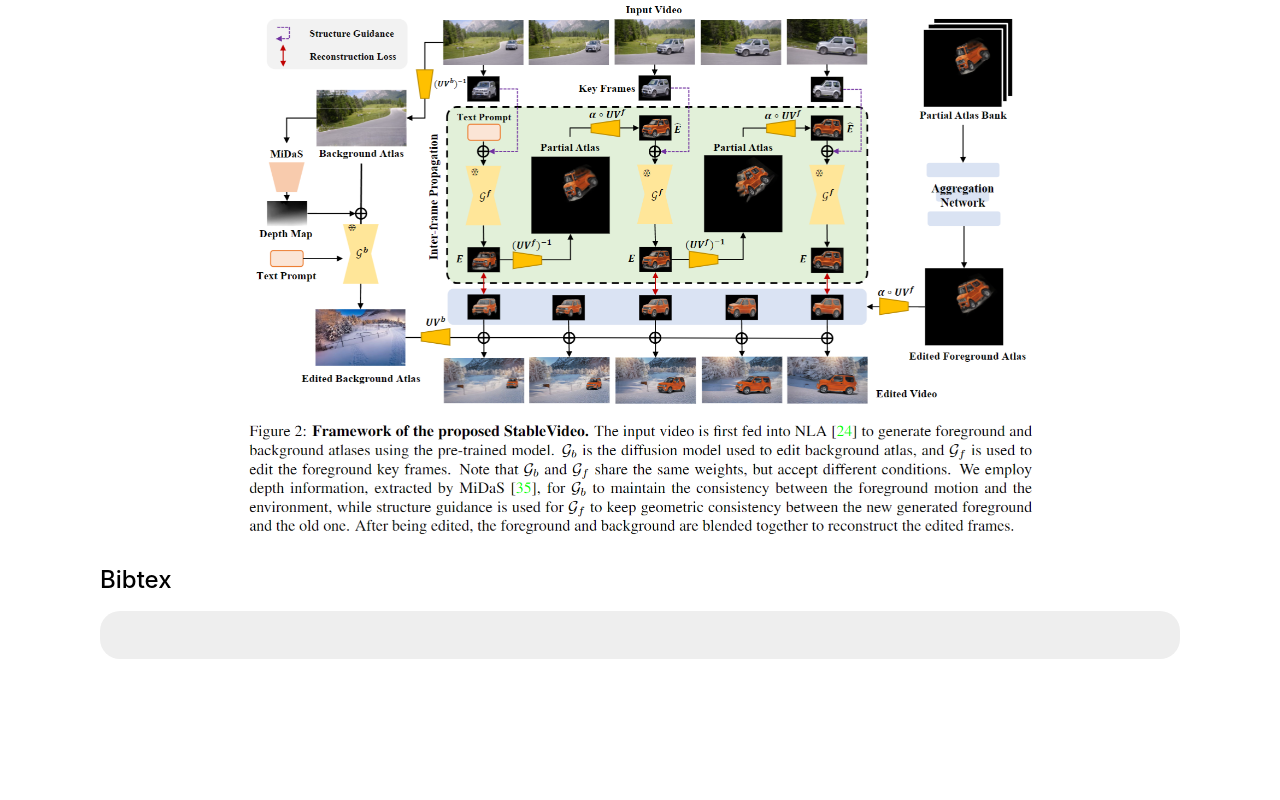
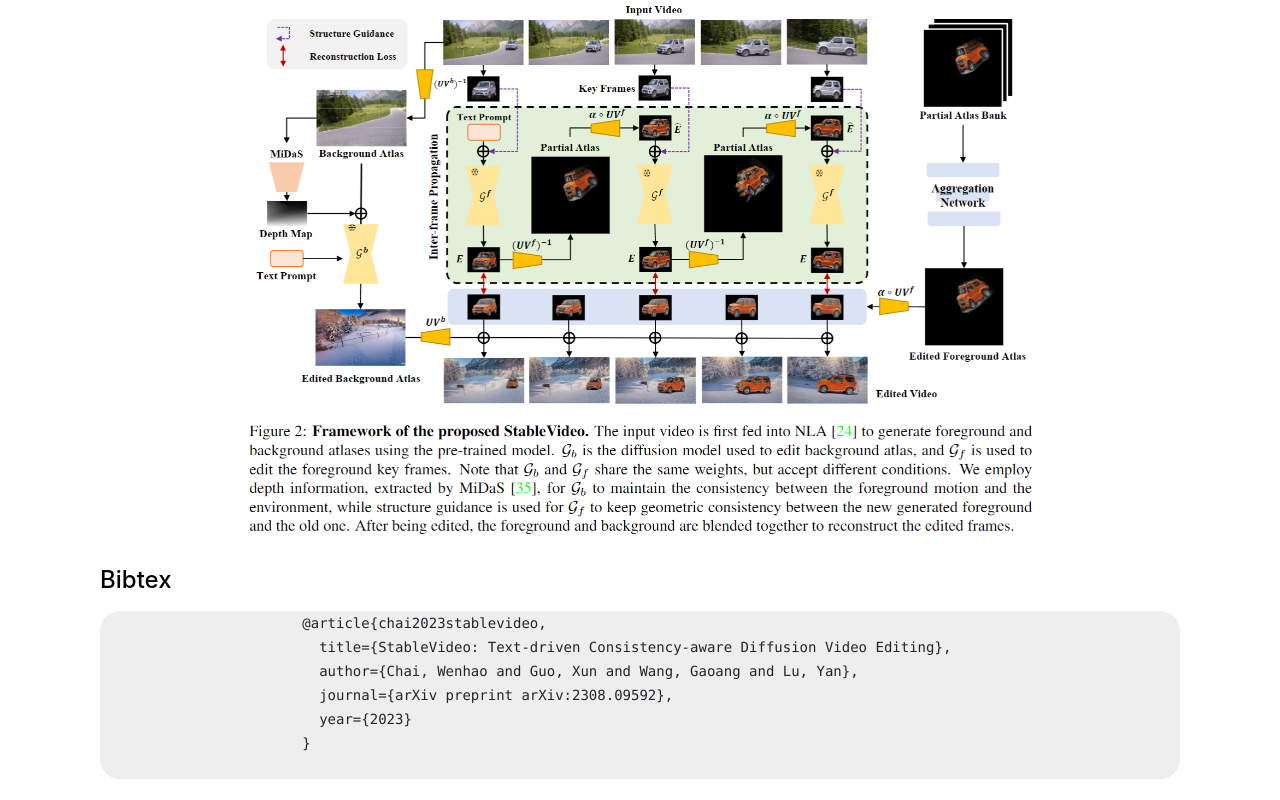
Before and after one commit to rese1f/StableVideo, a plain HTML site: page index.html in a window 1280 px wide. Shown: the part 949-1749 px from the top of the page. Before the commit the page ends 1629 px from the top, so only its background shows below. Drawn offline with nearby package versions, Linux system fonts and the light colour scheme; a web font is replaced by a local one.

Commit message:
Update index.html

```diff
--- a/index.html
+++ b/index.html
@@ -121,7 +121,12 @@
         <table border="0">
             <tbody>
 		<pre style=" display: block;background: #eee;white-space: pre;-webkit-overflow-scrolling: touch;max-width: 100%;min-width: 100px;border-radius: 20px;">
-
+			@article{chai2023stablevideo,
+			  title={StableVideo: Text-driven Consistency-aware Diffusion Video Editing},
+			  author={Chai, Wenhao and Guo, Xun and Wang, Gaoang and Lu, Yan},
+			  journal={arXiv preprint arXiv:2308.09592},
+			  year={2023}
+			}
 		</pre>
 	    </tbody>
 	</table>
```
